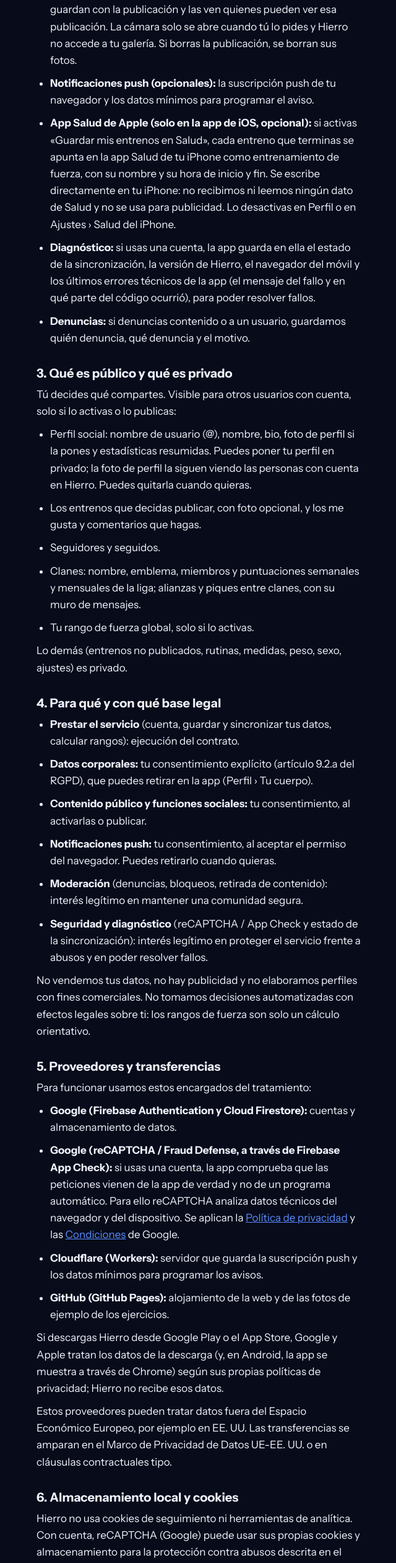
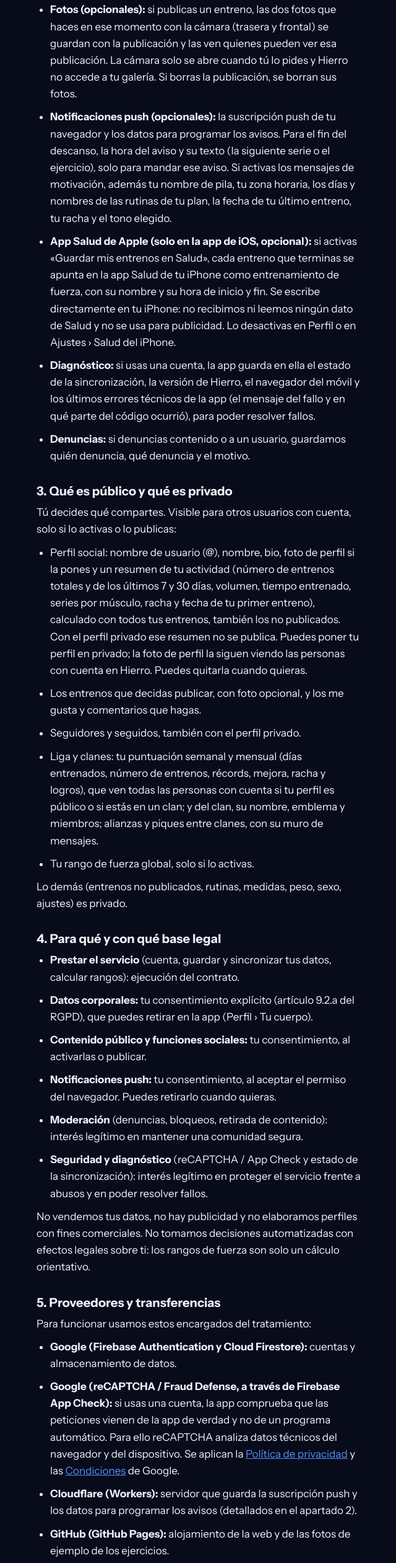
Before and after one commit to guillemarmu/hierro, a plain HTML site: page privacidad.html in a window 1280 px wide. Shown: the part 1595-4116 px from the top of the page at 62% size, without its empty margins (319-959 px from the left). Drawn offline with Linux system fonts and the light colour scheme.

Commit message:
4.23.0: privacidad y condiciones (qué se ve con perfil público y privado, liga, avisos de motivación, fotos de terceros)

```diff
--- a/privacidad.html
+++ b/privacidad.html
@@ -62,11 +62,11 @@ footer.pie a{display:inline-block;padding:12px 8px 12px 0;min-height:44px}
 <ul>
 <li><strong>Cuenta:</strong> correo electrónico, contraseña y nombre. La contraseña la gestiona Firebase Authentication (Google); nosotros no la vemos.</li>
 <li><strong>Datos de entrenamiento (privados):</strong> entrenos, rutinas, ejercicios propios y ajustes. Se guardan en Google Cloud Firestore y solo los ves tú.</li>
-<li id="salud"><strong>Datos corporales (opcionales):</strong> peso, medidas corporales (grasa, cintura, pecho, brazo y muslo), sexo y altura. Pueden considerarse <strong>datos de salud</strong>, así que solo los guardamos si das tu consentimiento explícito en la app la primera vez que los añades. Se usan solo para tus estadísticas y para ajustar los estándares de fuerza. Se quedan en tu móvil o en tu cuenta privada y nunca se publican. Puedes retirar el consentimiento en la app (Perfil › Tu cuerpo) cuando quieras: al hacerlo se borran.</li>
+<li id="salud"><strong>Datos corporales (opcionales):</strong> peso, medidas corporales (grasa, cintura, pecho, brazo y muslo), sexo y altura. Pueden considerarse <strong>datos de salud</strong>, así que solo los guardamos si das tu consentimiento explícito en la app la primera vez que los añades. Se usan solo para tus estadísticas y para ajustar los estándares de fuerza. Se quedan en tu móvil o en tu cuenta privada y nunca se publican. Si activas «Compartir mi fuerza» en tu clan, se publica un nivel de fuerza calculado con tu peso, pero nunca el peso. Puedes retirar el consentimiento en la app (Perfil › Tu cuerpo) cuando quieras: al hacerlo se borran.</li>
 <li id="edad"><strong>Año de nacimiento (opcional):</strong> solo el año, nunca la fecha completa. Se usa únicamente para ajustar los rangos de fuerza a tu edad. Se queda en tu móvil o en tu cuenta privada y nunca se publica. Lo borras dejando vacío el campo en Perfil › Tu cuerpo.</li>
 <li><strong>Datos sociales (opcionales):</strong> si usas las funciones sociales, tu perfil, los entrenos que publiques, me gusta, comentarios, seguidores y clanes.</li>
 <li id="fotos"><strong>Fotos (opcionales):</strong> si publicas un entreno, las dos fotos que haces en ese momento con la cámara (trasera y frontal) se guardan con la publicación y las ven quienes pueden ver esa publicación. La cámara solo se abre cuando tú lo pides y Hierro no accede a tu galería. Si borras la publicación, se borran sus fotos.</li>
-<li><strong>Notificaciones push (opcionales):</strong> la suscripción push de tu navegador y los datos mínimos para programar el aviso.</li>
+<li><strong>Notificaciones push (opcionales):</strong> la suscripción push de tu navegador y los datos para programar los avisos. Para el fin del descanso, la hora del aviso y su texto (la siguiente serie o el ejercicio), solo para mandar ese aviso. Si activas los mensajes de motivación, además tu nombre de pila, tu zona horaria, los días y nombres de las rutinas de tu plan, la fecha de tu último entreno, tu racha y el tono elegido.</li>
 <li id="ios-salud"><strong>App Salud de Apple (solo en la app de iOS, opcional):</strong> si activas «Guardar mis entrenos en Salud», cada entreno que terminas se apunta en la app Salud de tu iPhone como entrenamiento de fuerza, con su nombre y su hora de inicio y fin. Se escribe directamente en tu iPhone: no recibimos ni leemos ningún dato de Salud y no se usa para publicidad. Lo desactivas en Perfil o en Ajustes › Salud del iPhone.</li>
 <li><strong>Diagnóstico:</strong> si usas una cuenta, la app guarda en ella el estado de la sincronización, la versión de Hierro, el navegador del móvil y los últimos errores técnicos de la app (el mensaje del fallo y en qué parte del código ocurrió), para poder resolver fallos.</li>
 <li><strong>Denuncias:</strong> si denuncias contenido o a un usuario, guardamos quién denuncia, qué denuncia y el motivo.</li>
@@ -75,10 +75,10 @@ footer.pie a{display:inline-block;padding:12px 8px 12px 0;min-height:44px}
 <h2 id="publico">3. Qué es público y qué es privado</h2>
 <p>Tú decides qué compartes. Visible para otros usuarios con cuenta, solo si lo activas o lo publicas:</p>
 <ul>
-<li>Perfil social: nombre de usuario (@), nombre, bio, foto de perfil si la pones y estadísticas resumidas. Puedes poner tu perfil en privado; la foto de perfil la siguen viendo las personas con cuenta en Hierro. Puedes quitarla cuando quieras.</li>
+<li>Perfil social: nombre de usuario (@), nombre, bio, foto de perfil si la pones y un resumen de tu actividad (número de entrenos totales y de los últimos 7 y 30 días, volumen, tiempo entrenado, series por músculo, racha y fecha de tu primer entreno), calculado con todos tus entrenos, también los no publicados. Con el perfil privado ese resumen no se publica. Puedes poner tu perfil en privado; la foto de perfil la siguen viendo las personas con cuenta en Hierro. Puedes quitarla cuando quieras.</li>
 <li>Los entrenos que decidas publicar, con foto opcional, y los me gusta y comentarios que hagas.</li>
-<li>Seguidores y seguidos.</li>
-<li>Clanes: nombre, emblema, miembros y puntuaciones semanales y mensuales de la liga; alianzas y piques entre clanes, con su muro de mensajes.</li>
+<li>Seguidores y seguidos, también con el perfil privado.</li>
+<li>Liga y clanes: tu puntuación semanal y mensual (días entrenados, número de entrenos, récords, mejora, racha y logros), que ven todas las personas con cuenta si tu perfil es público o si estás en un clan; y del clan, su nombre, emblema y miembros; alianzas y piques entre clanes, con su muro de mensajes.</li>
 <li>Tu rango de fuerza global, solo si lo activas.</li>
 </ul>
 <p>Lo demás (entrenos no publicados, rutinas, medidas, peso, sexo, ajustes) es privado.</p>
@@ -99,7 +99,7 @@ footer.pie a{display:inline-block;padding:12px 8px 12px 0;min-height:44px}
 <ul>
 <li><strong>Google (Firebase Authentication y Cloud Firestore):</strong> cuentas y almacenamiento de datos.</li>
 <li><strong>Google (reCAPTCHA / Fraud Defense, a través de Firebase App Check):</strong> si usas una cuenta, la app comprueba que las peticiones vienen de la app de verdad y no de un programa automático. Para ello reCAPTCHA analiza datos técnicos del navegador y del dispositivo. Se aplican la <a href="https://policies.google.com/privacy" target="_blank" rel="noopener">Política de privacidad</a> y las <a href="https://policies.google.com/terms" target="_blank" rel="noopener">Condiciones</a> de Google.</li>
-<li><strong>Cloudflare (Workers):</strong> servidor que guarda la suscripción push y los datos mínimos para programar los avisos.</li>
+<li><strong>Cloudflare (Workers):</strong> servidor que guarda la suscripción push y los datos para programar los avisos (detallados en el apartado 2).</li>
 <li><strong>GitHub (GitHub Pages):</strong> alojamiento de la web y de las fotos de ejemplo de los ejercicios.</li>
 </ul>
 <p>Si descargas Hierro desde Google Play o el App Store, Google y Apple tratan los datos de la descarga (y, en Android, la app se muestra a través de Chrome) según sus propias políticas de privacidad; Hierro no recibe esos datos.</p>
@@ -122,7 +122,7 @@ footer.pie a{display:inline-block;padding:12px 8px 12px 0;min-height:44px}
 <h2 id="cambios">10. Cambios y contacto</h2>
 <p>Si esta política cambia de forma relevante, lo avisaremos en la app o en esta página. Dudas: <a href="mailto:soporte.hierro.app@gmail.com">soporte.hierro.app@gmail.com</a>. Consulta también las <a href="condiciones.html">condiciones de uso</a>.</p>
 <div class="nota">
-<p>Última actualización: 23 de noviembre de 2026 (año de nacimiento para los rangos)</p>
+<p>Última actualización: 24 de noviembre de 2026 (qué se ve con perfil público y privado, liga, avisos de motivación y «Compartir mi fuerza»)</p>
 </div>
 <footer class="pie"><a href="./">← Volver a Hierro</a> <a href="privacidad.html">Privacidad</a> <a href="condiciones.html">Condiciones</a></footer>
 </div>
```
Also changed, not shown: condiciones.html (+3 -3 lines).
